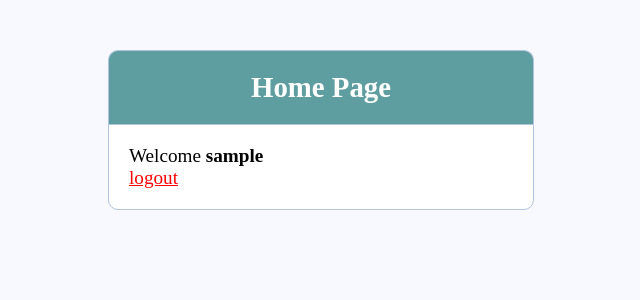
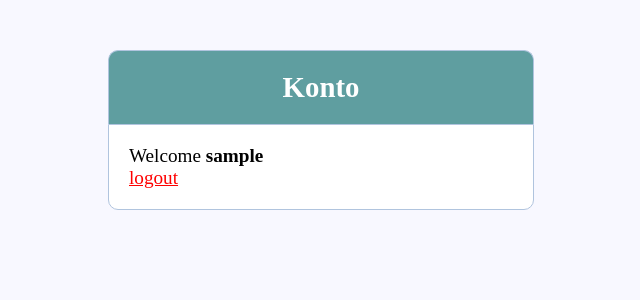
Before and after one commit to nbtlukaszos/projekt, a PHP site: page / in a window 1280 px wide. Shown: the top 300 px of the page, without its empty margins (319-959 px from the left). Run offline with PHP 8.4, Linux system fonts and the light colour scheme; the visitor is signed in with stand-in values (Sample User, id 1).

Commit message:
Update index.php
Signed-off-by: Hubertnd <144244857+Hubertnd@users.noreply.github.com>

```diff
--- a/index.php
+++ b/index.php
@@ -21,7 +21,7 @@
 <body>
 
 <div class="header">
-	<h2>Home Page</h2>
+	<h2>Konto</h2>
 </div>
 
 <div class="content">
```
